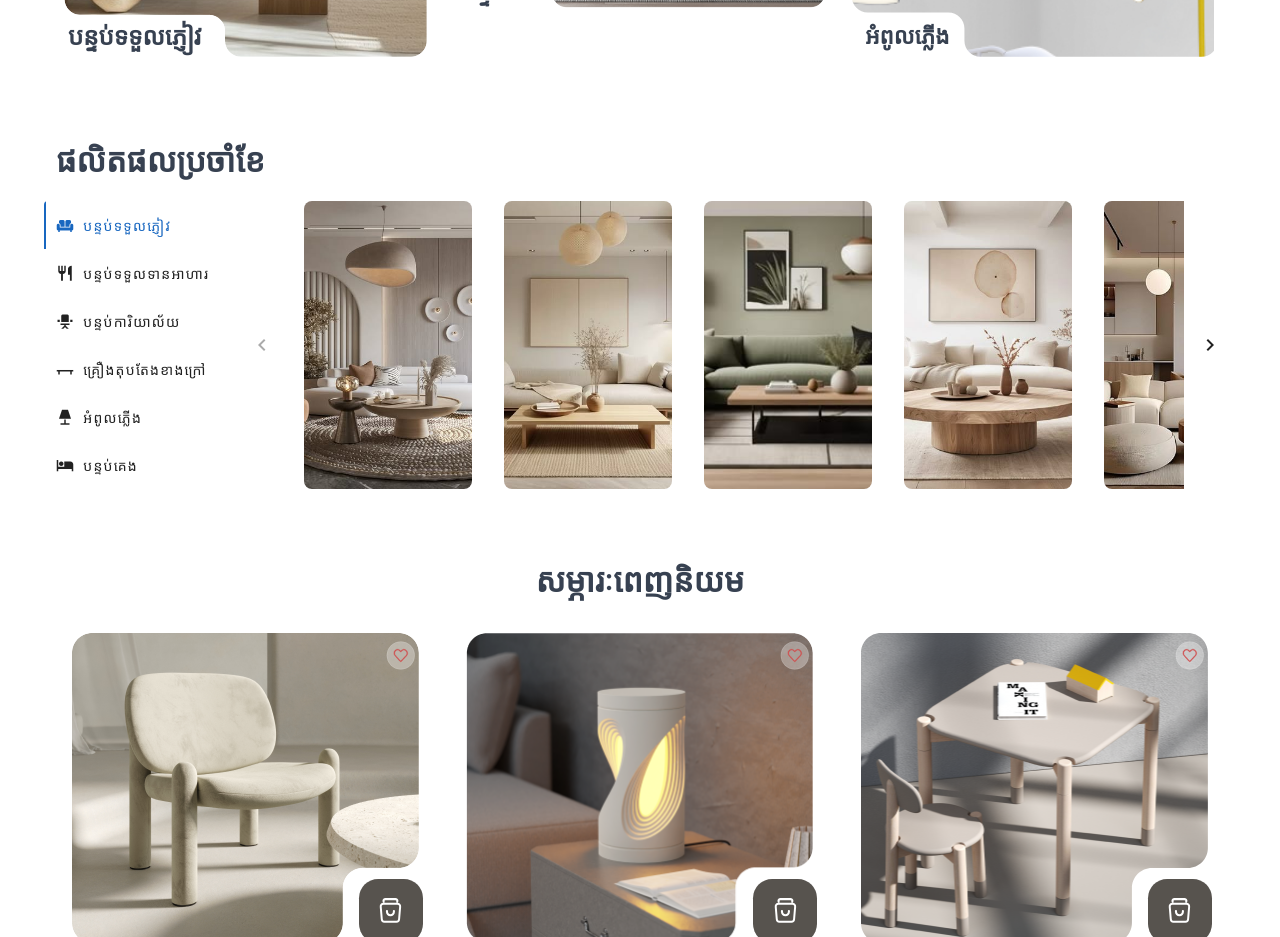
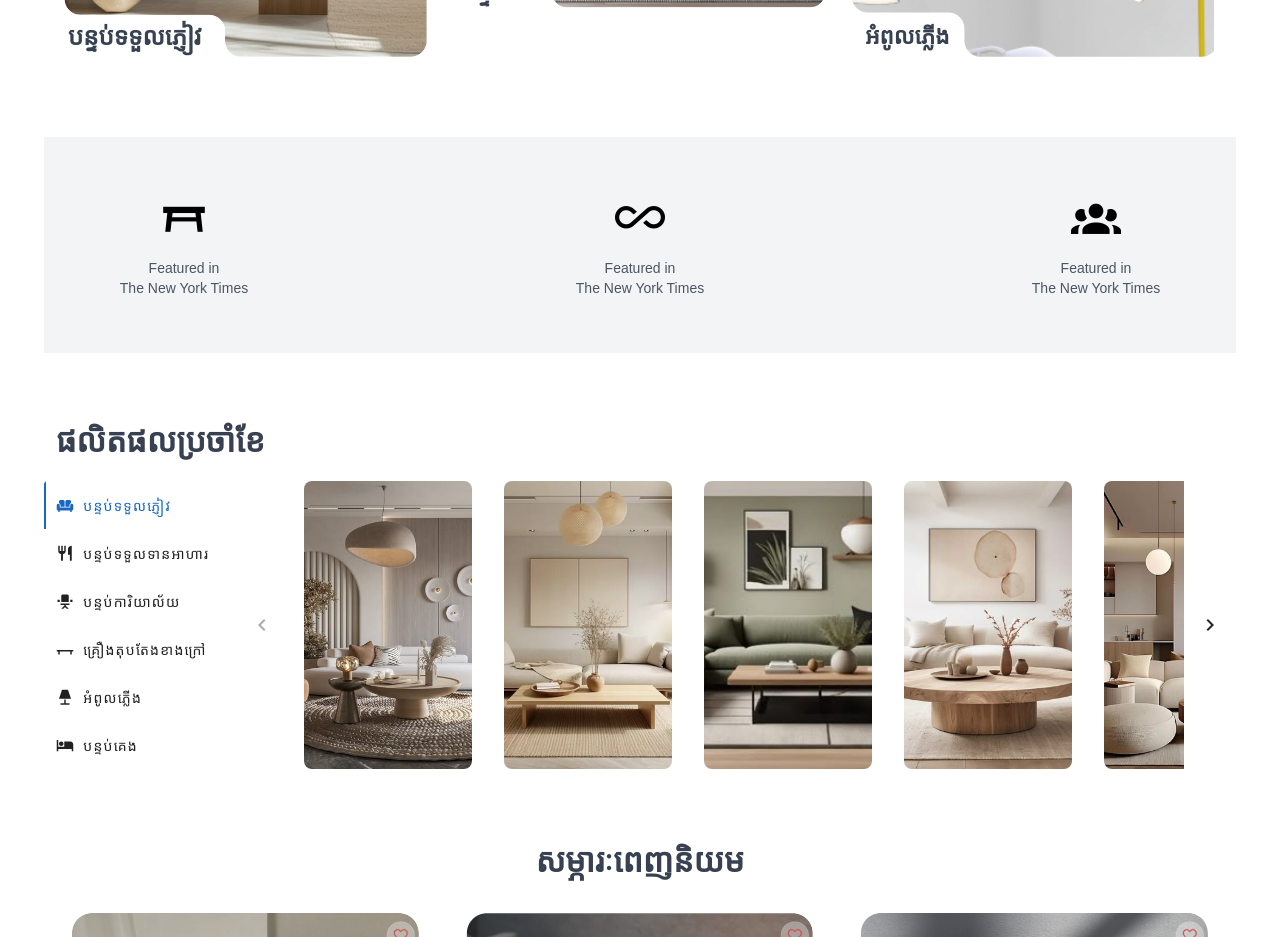
Before and after one commit to VirithHeang12/semester1-project, a Vue app: page / in a window 1280 px wide. Shown: the part 1280-2217 px from the top of the page. Built offline with nearby package versions, Linux system fonts and the light colour scheme; a web font is replaced by a local one.

Commit message:
Add TheFeaturedInCard component and enhance HomeView with featured items section

```diff
--- a/package.json
+++ b/package.json
@@ -28,6 +28,7 @@
     "prettier-plugin-tailwindcss": "^0.6.8",
     "tailwindcss": "^3.4.13",
     "vite": "^5.3.1",
-    "vite-plugin-vue-devtools": "^7.3.1"
+    "vite-plugin-vue-devtools": "^7.3.1",
+    "vite-svg-loader": "^5.1.0"
   }
 }
--- /dev/null
+++ b/src/components/cards/TheFeaturedInCard.vue
@@ -0,0 +1,36 @@
+<template>
+    <figure class="flex flex-col align-center justify-center rounded-2xl w-64 h-48">
+        <slot>
+            <svg width="60" height="60" viewBox="0 0 60 60" fill="none" xmlns="http://www.w3.org/2000/svg">
+                <circle cx="30" cy="30" r="30" fill="#F6F6F6" />
+                <path
+                    d="M16.794 27.0346C17.1984 24.2045 17.4005 22.7894 18.3752 21.9441C19.3499 21.0988 20.7793 21.0988 23.6381 21.0988H24.5556H34.926H35.8434C38.7023 21.0988 40.1317 21.0988 41.1064 21.9441C42.081 22.7894 42.2832 24.2045 42.6875 27.0346L44.1691 37.405C44.6935 41.0766 44.9559 42.9125 43.9221 44.1044C42.8884 45.2963 41.034 45.2963 37.325 45.2963H36.6544H22.8272H22.1567C18.4477 45.2963 16.5932 45.2963 15.5595 44.1044C14.5258 42.9125 14.7881 41.0766 15.3126 37.405L16.794 27.0346Z"
+                    stroke="#4F4F4F" stroke-width="2.8" stroke-linejoin="round" />
+                <path
+                    d="M24.5557 28.0123V17.642C24.5557 15.7328 26.1033 14.1852 28.0125 14.1852H31.4692C33.3784 14.1852 34.926 15.7328 34.926 17.642V28.0123"
+                    stroke="#4F4F4F" stroke-width="2.8" stroke-linecap="round" stroke-linejoin="round" />
+            </svg>
+        </slot>
+        <figcaption>
+            <p class="text-sm text-center text-gray-600 mt-4">Featured in</p>
+            <p class="text-sm text-center text-gray-600">The New York Times</p>
+        </figcaption>
+    </figure>
+</template>
+
+<script setup>
+    defineProps({
+        title: {
+            type: String,
+            required: true,
+            default: 'The New York Times'
+        },
+        description: {
+            type: String,
+            required: true,
+            default: 'Featured in'
+        }
+    });
+</script>
+
+<style scoped></style>
--- a/src/views/page/home/HomeView.vue
+++ b/src/views/page/home/HomeView.vue
@@ -69,6 +69,16 @@
                             </v-col>
                         </v-row>
                     </v-container>
+                </v-row>
+                <v-row class="mb-16 mt-40 bg-gray-100">
+                    <v-col cols="12" class="flex justify-between" v-motion-slide-visible-top>
+                        <the-featured-in-card v-for="featuredInItem in featuredInItems" :key="featuredInItem.title"
+                            :title="featuredInItem.title" :description="featuredInItem.description">
+                            <template v-slot:default>
+                                <v-icon :size="50" class="text-[6rem]">{{ featuredInItem.icon }}</v-icon>
+                            </template>
+                        </the-featured-in-card>
+                    </v-col>
                 </v-row>
                 <v-row class="mb-16">
                     <v-col cols="12">
@@ -147,6 +157,9 @@
     import TheShortBottomRightInvertedCard from '@/components/cards/TheShortBottomRightInvertedCard.vue';
     import TheMiddleTopInvertedCard from '@/components/cards/TheMiddleTopInvertedCard.vue';
     import TheSlideGroup from '@/components/slide-groups/TheSlideGroup.vue';
+    import TheFeaturedInCard from '@/components/cards/TheFeaturedInCard.vue';
+
+
 
     const expansionItems = [
         {
@@ -264,6 +277,24 @@
         }
     ]
 
+    const featuredInItems = [
+        {
+            title: 'រចនាស្របតាមតម្រូវការ',
+            description: 'គ្រឿងសង្ហារឹមដែលស្របតាមតម្រូវការរបស់អ្នក',
+            icon: 'mdi-table-furniture'
+        },
+        {
+            title: 'ប្រើប្រាស់បានរយៈពេលយូរ',
+            description: 'គ្រឿងសង្ហារឹមដែលមានវត្ថុធាតុដើមគុណភាពខ្ពស់',
+            icon: 'mdi-all-inclusive'
+        },
+        {
+            title: 'ស្នាដែកូនខ្មែរ',
+            description: 'គ្រឿងសង្ហារឹមដែលកើតចេញពីស្នាដែកូនខ្មែរ១០០%',
+            icon: 'mdi-account-group'
+        }
+    ]
+
 </script>
 
 <style scoped></style>
--- a/vite.config.js
+++ b/vite.config.js
@@ -3,12 +3,13 @@ import { fileURLToPath, URL } from 'node:url'
 import { defineConfig } from 'vite'
 import vue from '@vitejs/plugin-vue'
 import vueDevTools from 'vite-plugin-vue-devtools'
+import svgLoader from 'vite-svg-loader'
 
-// https://vitejs.dev/config/
 export default defineConfig({
   plugins: [
     vue(),
     vueDevTools(),
+    svgLoader()
   ],
   resolve: {
     alias: {
```
